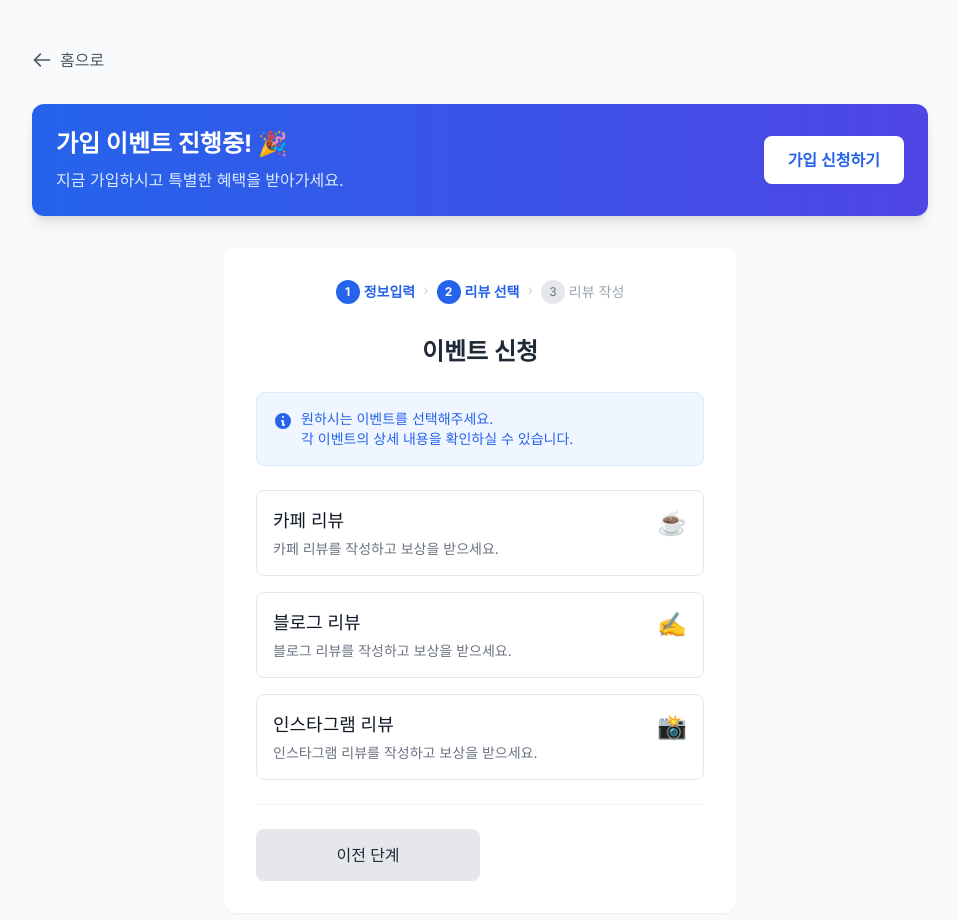
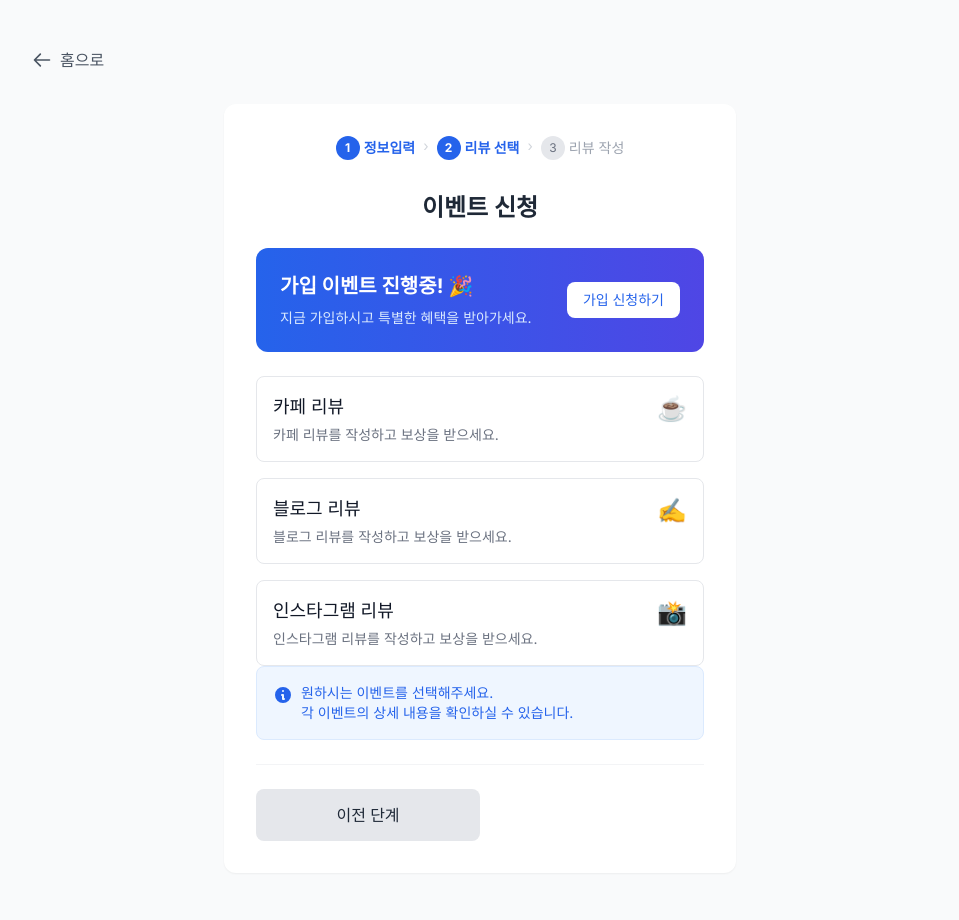
Before and after one commit to hankimis/felicity-site, a Next.js app: page /review in a window 1280 px wide. Shown: the top 920 px of the page, without its empty margins (160-1119 px from the left). Built offline with nearby package versions, Linux system fonts and the light colour scheme; no server answers; sample sign-in values are in the browser's storage.

Commit message:
join 수정

```diff
--- a/app/review-access/page.tsx
+++ b/app/review-access/page.tsx
@@ -138,14 +138,15 @@
   };
 
   return (
+    <div className="min-h-screen bg-gray-50 dark:bg-gray-900">
+      <div className="max-w-2xl mx-auto px-4 sm:px-6 lg:px-8 py-8">
         <motion.div
           initial={{ opacity: 0 }}
           animate={{ opacity: 1 }}
           exit={{ opacity: 0 }}
           transition={{ duration: 0.3 }}
-      className="min-h-screen bg-gray-50 dark:bg-gray-900 px-4 py-6 md:py-10"
+          className="bg-white dark:bg-gray-800 rounded-xl shadow-sm p-6 md:p-8"
         >
-      <div className="max-w-lg mx-auto bg-white dark:bg-gray-800 rounded-xl shadow-sm p-6 md:p-8">
           {/* 진행 과정 표시바 */}
           <div className="flex justify-center mb-8 space-x-2 text-sm text-gray-500 dark:text-gray-300">
             <div className="text-blue-600 font-bold flex items-center">
@@ -343,7 +344,8 @@
               </button>
             </div>
           </form>
+        </motion.div>
       </div>
-    </motion.div>
+    </div>
   );
 }
--- a/app/review/page.tsx
+++ b/app/review/page.tsx
@@ -161,25 +161,6 @@
           </button>
         </div>
 
-        {/* 가입 이벤트 배너 */}
-        <div className="mb-8 bg-gradient-to-r from-blue-600 to-indigo-600 rounded-xl p-6 text-white shadow-lg">
-          <div className="flex justify-between items-center">
-            <div>
-              <h2 className="text-2xl font-bold mb-2">가입 이벤트 진행중! 🎉</h2>
-              <p className="text-blue-100">지금 가입하시고 특별한 혜택을 받아가세요.</p>
-            </div>
-            <button
-              onClick={() => {
-                router.push('/review/complete');
-                setTimeout(() => router.push('/'), 2000);
-              }}
-              className="px-6 py-3 bg-white text-blue-600 rounded-lg font-semibold hover:bg-blue-50 transition-colors shadow-sm"
-            >
-              가입 신청하기
-            </button>
-          </div>
-        </div>
-
         <div className="max-w-lg mx-auto bg-white dark:bg-gray-800 rounded-xl shadow-sm p-6 md:p-8">
           {/* 진행 과정 표시바 */}
           <div className="flex justify-center mb-8 space-x-2 text-sm text-gray-500 dark:text-gray-300">
@@ -203,18 +184,27 @@
             {selectedEvent ? '리뷰 링크 입력' : '이벤트 신청'}
           </h2>
 
-          <div className="bg-blue-50 dark:bg-blue-900/30 text-sm text-blue-600 dark:text-blue-300 p-4 rounded-lg mb-6 border border-blue-100 dark:border-blue-800 flex items-start">
-            <svg className="h-5 w-5 mr-2 flex-shrink-0 mt-0.5" fill="currentColor" viewBox="0 0 20 20" xmlns="http://www.w3.org/2000/svg">
-              <path fillRule="evenodd" d="M18 10a8 8 0 11-16 0 8 8 0 0116 0zm-7-4a1 1 0 11-2 0 1 1 0 012 0zM9 9a1 1 0 000 2v3a1 1 0 001 1h1a1 1 0 100-2v-3a1 1 0 00-1-1H9z" clipRule="evenodd"></path>
-            </svg>
-            <span>
-              {selectedEvent ? '작성하신 리뷰의 링크를 입력해주세요.' : '원하시는 이벤트를 선택해주세요.'}
-              <br />
-              {selectedEvent ? '리뷰는 90일 동안 삭제가 불가능합니다.' : '각 이벤트의 상세 내용을 확인하실 수 있습니다.'}
-            </span>
+          {!selectedEvent && (
+            <>
+              {/* 가입 이벤트 배너 */}
+              <div className="mb-6 bg-gradient-to-r from-blue-600 to-indigo-600 rounded-xl p-6 text-white">
+                <div className="flex justify-between items-center">
+                  <div>
+                    <h2 className="text-xl font-bold mb-2">가입 이벤트 진행중! 🎉</h2>
+                    <p className="text-blue-100 text-sm">지금 가입하시고 특별한 혜택을 받아가세요.</p>
+                  </div>
+                  <button
+                    onClick={() => {
+                      router.push('/review/complete');
+                      sessionStorage.setItem('eventJoin', 'true');
+                    }}
+                    className="px-4 py-2 bg-white text-blue-600 rounded-lg font-medium hover:bg-blue-50 transition-colors text-sm"
+                  >
+                    가입 신청하기
+                  </button>
+                </div>
               </div>
 
-          {!selectedEvent ? (
               <div className="space-y-4">
                 {eventTypes.map((event) => (
                   <div
@@ -236,7 +226,21 @@
                   </div>
                 ))}
               </div>
-          ) : (
+            </>
+          )}
+
+          <div className="bg-blue-50 dark:bg-blue-900/30 text-sm text-blue-600 dark:text-blue-300 p-4 rounded-lg mb-6 border border-blue-100 dark:border-blue-800 flex items-start">
+            <svg className="h-5 w-5 mr-2 flex-shrink-0 mt-0.5" fill="currentColor" viewBox="0 0 20 20" xmlns="http://www.w3.org/2000/svg">
+              <path fillRule="evenodd" d="M18 10a8 8 0 11-16 0 8 8 0 0116 0zm-7-4a1 1 0 11-2 0 1 1 0 012 0zM9 9a1 1 0 000 2v3a1 1 0 001 1h1a1 1 0 100-2v-3a1 1 0 00-1-1H9z" clipRule="evenodd"></path>
+            </svg>
+            <span>
+              {selectedEvent ? '작성하신 리뷰의 링크를 입력해주세요.' : '원하시는 이벤트를 선택해주세요.'}
+              <br />
+              {selectedEvent ? '리뷰는 90일 동안 삭제가 불가능합니다.' : '각 이벤트의 상세 내용을 확인하실 수 있습니다.'}
+            </span>
+          </div>
+
+          {selectedEvent && (
             <form onSubmit={handleSubmit} className="space-y-6">
               <div>
                 <div className="flex items-center justify-between mb-2">
```
Lines whose indentation alone changed are shown as unchanged.
